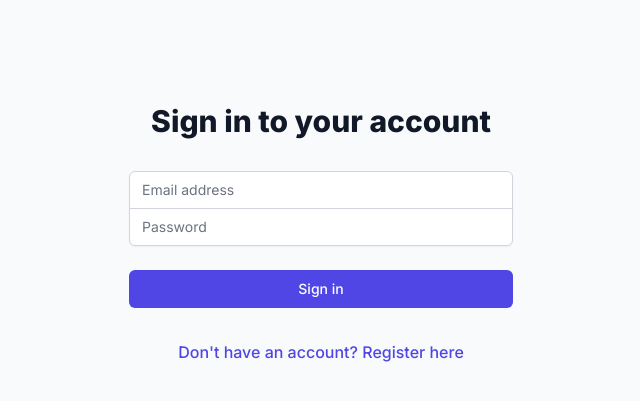
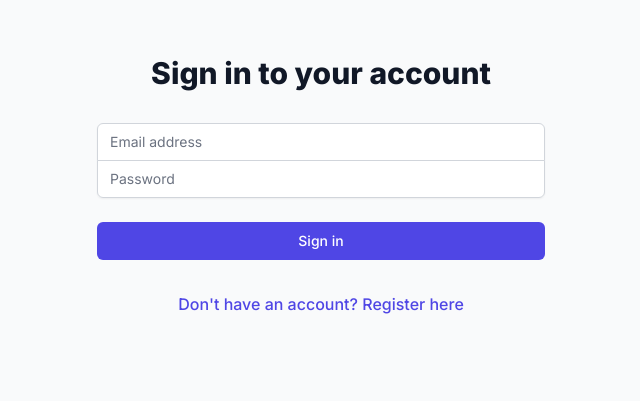
Before and after one commit to Karthikkk-24/zentask, a Next.js app: page /login in a window 1280 px wide. Shown: the part 227-628 px from the top of the page, without its empty margins (319-959 px from the left). Built offline with nearby package versions, Linux system fonts and the light colour scheme.

Commit message:
Changes to ClientLayout and page.tsx for register

```diff
--- a/app/ClientLayout.tsx
+++ b/app/ClientLayout.tsx
@@ -11,7 +11,7 @@ export default function ClientLayout({
     children: React.ReactNode;
 }) {
     const pathname = usePathname();
-    const isAuthPage = pathname === '/login' || pathname === '/login/register';
+    const isAuthPage = pathname === '/login' || pathname === '/register';
 
     if (isAuthPage) {
         return <>{children}</>;
--- a/app/login/layout.tsx
+++ /dev/null
@@ -1,15 +0,0 @@
-import React from 'react';
-
-export default function AuthLayout({
-  children,
-}: {
-  children: React.ReactNode;
-}) {
-  return (
-    <div className="min-h-screen flex items-center justify-center bg-gray-50 py-12 px-4 sm:px-6 lg:px-8">
-      <div className="max-w-md w-full space-y-8">
-        {children}
-      </div>
-    </div>
-  );
-}
--- a/app/login/page.tsx
+++ b/app/login/page.tsx
@@ -40,7 +40,7 @@ export default function LoginPage() {
                             />
                         </div>
                         <div>
-                            <label htmlFor="password" className="sr-only">
+                            <label htmlFor="password" className="sr-only mt-2">
                                 Password
                             </label>
                             <input
@@ -68,7 +68,7 @@ export default function LoginPage() {
                 </form>
                 <div className="text-center">
                     <Link
-                        href="/login/register"
+                        href="/register"
                         className="font-medium text-indigo-600 hover:text-indigo-500"
                     >
                         Don't have an account? Register here
--- a/app/page.tsx
+++ b/app/page.tsx
@@ -11,13 +11,13 @@ export default function Home() {
             <div className="grid grid-cols-1 md:grid-cols-2 gap-4">
                 <div>
                     <h2 className="text-xl font-semibold mb-2">Add New Task</h2>
-                    {/* <TaskInput
+                    <TaskInput
                         onAddTask={(task) => console.log('New task:', task)}
-                    /> */}
+                    />
                 </div>
                 <div>
                     <h2 className="text-xl font-semibold mb-2">Your Tasks</h2>
-                    {/* <TaskList tasks={[]} /> */}
+                    <TaskList tasks={[]} />
                 </div>
             </div>
         </div>
```
